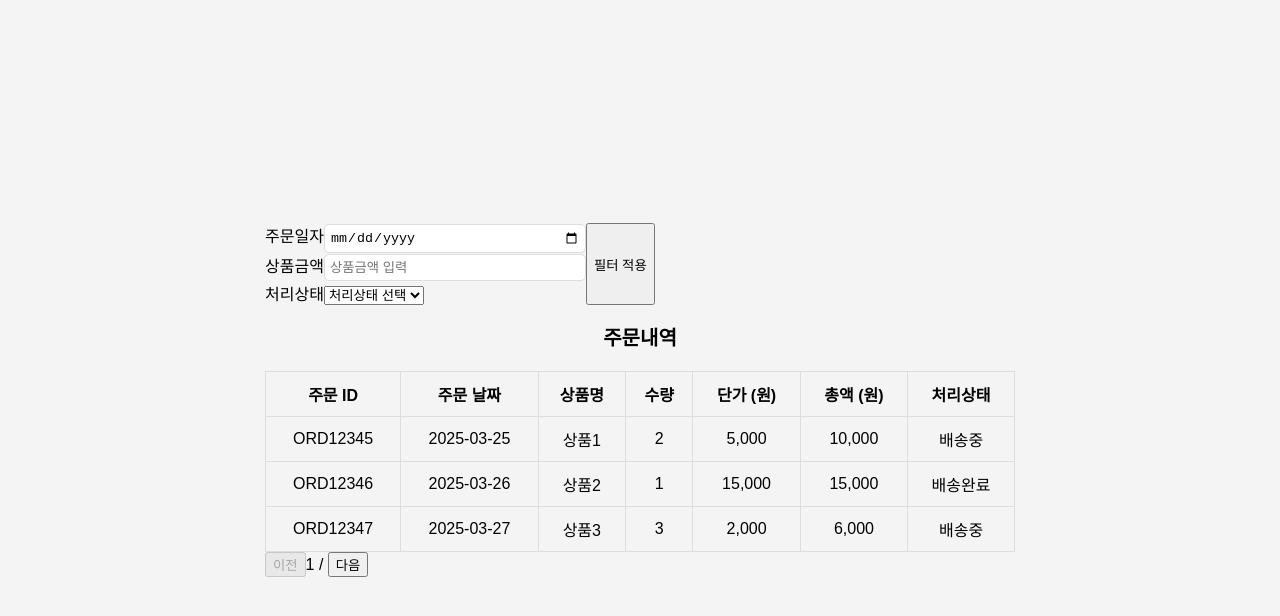
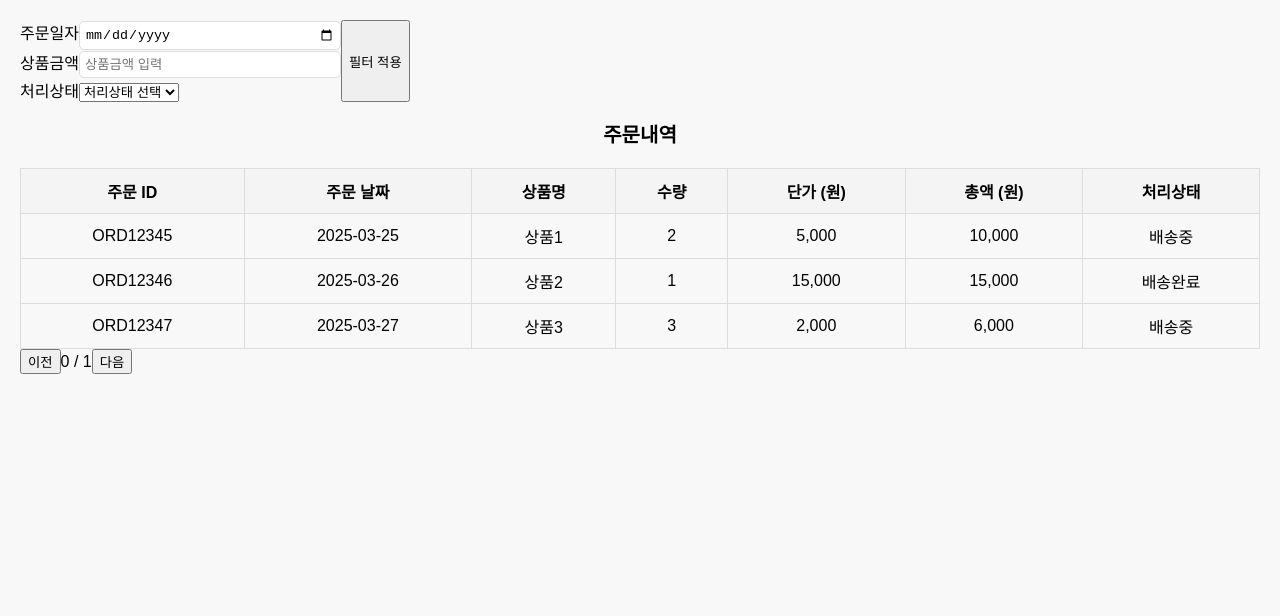
Before and after one commit to hyunjung2e/diaconn-mall-clone-front, a React (Create React App) app: page /myorder in a window 1280 px wide. Shown: the top 616 px of the page. Built offline with nearby package versions, Linux system fonts and the light colour scheme.

Commit message:
수정: :zap: app.css 제거거

```diff
--- a/src/App.tsx
+++ b/src/App.tsx
@@ -1,34 +1,31 @@
-import React from "react";
-import { BrowserRouter as Router, Routes, Route } from "react-router-dom";
-import Login from "./components/Login.tsx";
-import SignUp from "./components/SignUp.tsx";
-import Mypage from "./components/Mypage.tsx";
-import MyOrder from "./components/MyOrder.tsx";
-import OrderDone from "./components/OrderDone.tsx";
-import Main from "./components/Main.tsx";
-import Category from "./components/Category.tsx";
-import Cart from "./components/Cart.tsx";
-import Order from "./components/Order.tsx";
-import ProductDetail from "./components/ProductDetail.tsx";
-import "../src/css/app.css";
+import React from 'react';
+import { BrowserRouter as Router, Routes, Route } from 'react-router-dom';
+import Login from './components/Login.tsx';
+import SignUp from './components/SignUp.tsx';
+import Mypage from './components/Mypage.tsx';
+import MyOrder from './components/MyOrder.tsx';
+import OrderDone from './components/OrderDone.tsx';
+import Main from './components/Main.tsx';
+import Category from './components/Category.tsx';
+import Cart from './components/Cart.tsx';
+import Order from './components/Order.tsx';
+import ProductDetail from './components/ProductDetail.tsx';
 
 const App: React.FC = () => {
   return (
     <Router>
-      <div className="body">
       <Routes>
         <Route path="/" element={<Login />} />
-          <Route path='/main' element={<Main />}/>
-          <Route path='/cart' element={<Cart/>}/>
-          <Route path='/order' element={<Order/>}/>
-          <Route path='/productDetail' element={<ProductDetail/>}/>
-          <Route path='/category' element= {<Category/>}/>
+        <Route path="/main" element={<Main />} />
+        <Route path="/cart" element={<Cart />} />
+        <Route path="/order" element={<Order />} />
+        <Route path="/productDetail" element={<ProductDetail />} />
+        <Route path="/category" element={<Category />} />
         <Route path="/signup" element={<SignUp />} />
         <Route path="/mypage" element={<Mypage />} />
         <Route path="/myorder" element={<MyOrder />} />
         <Route path="/orderdone" element={<OrderDone />} />
       </Routes>
-      </div>
     </Router>
   );
 };
--- a/src/components/Login.tsx
+++ b/src/components/Login.tsx
@@ -1,17 +1,17 @@
 import React, { useEffect, useState } from 'react';
-import '../css/app.css';
+import '../css/login.css';
 
 const Login: React.FC = () => {
   const [id, setId] = useState('');
   const [password, setPassword] = useState('');
 
   const handleLogin = async () => {
-    // await login(list);
     setId('');
     setPassword('');
   };
 
   return (
+    <div className="body">
       <div className="login-signup-box">
         <div className="login-logo">로고 들어가는 부분</div>
         <h3 className="login-welcome">디아콘몰에 오신것을 환영합니다</h3>
@@ -34,6 +34,7 @@ const Login: React.FC = () => {
           </button>
         </div>
       </div>
+    </div>
   );
 };
 
--- a/src/components/MyOrder.tsx
+++ b/src/components/MyOrder.tsx
@@ -1,5 +1,4 @@
 import React, { useState } from 'react';
-import '../css/app.css';
 import FilterWidget from './FilterWidget.tsx';
 import Pagination from './Pagination.tsx';
 
@@ -46,7 +45,8 @@ export default function MyOrder() {
   ]);
 
   const [currentPage, setCurrentPage] = useState(1);
-  // const totalPages = Math.ceil(items.length / itemsPerPage);
+  const itemsPerPage = 5;
+  const totalPages = Math.ceil(orders.length / itemsPerPage);
 
   // YYYY-MM-DD 형식으로 변환하는 함수
   const formatDate = (date: Date) => {
@@ -238,9 +238,9 @@ export default function MyOrder() {
       </table>
       {/* 페이지네이션 */}
       <Pagination
-        currentPage={currentPage}
-        // totalPages={totalPages}
+        totalPages={totalPages}
         onPageChange={setCurrentPage}
+        currentPage={0}
       />
     </div>
   );
--- a/src/components/Mypage.tsx
+++ b/src/components/Mypage.tsx
@@ -1,5 +1,5 @@
 import React, { useState } from 'react';
-import '../css/app.css';
+import '../css/login.css';
 
 export default function Mypage() {
   const [formData, setFormData] = useState({
@@ -37,6 +37,7 @@ export default function Mypage() {
   };
 
   return (
+    <div className="body">
       <div className="login-signup-box">
         <h2
           style={{ fontSize: '20px', fontWeight: 'bold', marginBottom: '30px' }}
@@ -71,7 +72,9 @@ export default function Mypage() {
             )}
           </div>
           <div style={{ display: 'flex', flexDirection: 'column', gap: '4px' }}>
-          <label style={{ fontSize: '14px', fontWeight: '500' }}>이메일</label>
+            <label style={{ fontSize: '14px', fontWeight: '500' }}>
+              이메일
+            </label>
             <input
               type="email"
               name="email"
@@ -132,7 +135,9 @@ export default function Mypage() {
               }}
             />
             {errors.password && (
-            <p style={{ color: 'red', fontSize: '12px' }}>{errors.password}</p>
+              <p style={{ color: 'red', fontSize: '12px' }}>
+                {errors.password}
+              </p>
             )}
           </div>
           <div style={{ display: 'flex', flexDirection: 'column' }}>
@@ -153,7 +158,9 @@ export default function Mypage() {
               }}
             />
             {errors.password && (
-            <p style={{ color: 'red', fontSize: '12px' }}>{errors.password}</p>
+              <p style={{ color: 'red', fontSize: '12px' }}>
+                {errors.password}
+              </p>
             )}
           </div>
           <div style={{ display: 'flex', flexDirection: 'column' }}>
@@ -193,5 +200,6 @@ export default function Mypage() {
           </button>
         </form>
       </div>
+    </div>
   );
 }
--- a/src/components/OrderDone.tsx
+++ b/src/components/OrderDone.tsx
@@ -1,73 +1,73 @@
-import React from "react";
-import { useNavigate } from "react-router-dom";
-import "../css/app.css";
+import React from 'react';
+import { useNavigate } from 'react-router-dom';
 
 const OrderDone: React.FC = () => {
   const navigate = useNavigate();
 
   const handleHome = () => {
-    navigate("/");
+    navigate('/');
   };
 
   const handleOrderList = () => {
-    navigate("/myorder");
+    navigate('/myorder');
   };
 
   const buttonStyle = {
     flex: 1,
-    padding: "12px 20px",
-    fontSize: "16px",
-    fontWeight: "600",
-    cursor: "pointer",
-    border: "none",
-    borderRadius: "8px",
-    transition: "all 0.3s ease",
-    boxShadow: "0 2px 4px rgba(0, 0, 0, 0.1)",
-    ":hover": {
-      transform: "translateY(-2px)",
-      boxShadow: "0 4px 8px rgba(0, 0, 0, 0.2)",
+    padding: '12px 20px',
+    fontSize: '16px',
+    fontWeight: '600',
+    cursor: 'pointer',
+    border: 'none',
+    borderRadius: '8px',
+    transition: 'all 0.3s ease',
+    boxShadow: '0 2px 4px rgba(0, 0, 0, 0.1)',
+    ':hover': {
+      transform: 'translateY(-2px)',
+      boxShadow: '0 4px 8px rgba(0, 0, 0, 0.2)',
     },
   };
 
   return (
+    <div className="body">
       <div
         style={{
-        width: "35%",
-        display: "flex",
-        flexDirection: "column",
-        gap: "15px",
-        border: "1px solid #ddd",
-        borderRadius: "8px",
-        padding: "20px",
-        alignItems: "center",
+          width: '35%',
+          display: 'flex',
+          flexDirection: 'column',
+          gap: '15px',
+          border: '1px solid #ddd',
+          borderRadius: '8px',
+          padding: '20px',
+          alignItems: 'center',
         }}
       >
         <div
           style={{
-          width: "100%",
-          height: "80px",
-          textAlign: "center",
-          fontSize: "20px",
-          fontWeight: "bold",
-          display: "flex",
-          alignItems: "center",
-          justifyContent: "center",
+            width: '100%',
+            height: '80px',
+            textAlign: 'center',
+            fontSize: '20px',
+            fontWeight: 'bold',
+            display: 'flex',
+            alignItems: 'center',
+            justifyContent: 'center',
           }}
         >
           결제가 완료되었습니다
         </div>
         <div
           style={{
-          display: "flex",
-          gap: "15px",
-          width: "80%",
+            display: 'flex',
+            gap: '15px',
+            width: '80%',
           }}
         >
           <button
             style={{
               ...buttonStyle,
-            backgroundColor: "#f0f0f0",
-            color: "#333",
+              backgroundColor: '#f0f0f0',
+              color: '#333',
             }}
             onClick={handleHome}
           >
@@ -76,8 +76,8 @@ const OrderDone: React.FC = () => {
           <button
             style={{
               ...buttonStyle,
-            backgroundColor: "#1fc4bf",
-            color: "white",
+              backgroundColor: '#1fc4bf',
+              color: 'white',
             }}
             onClick={handleOrderList}
           >
@@ -85,6 +85,7 @@ const OrderDone: React.FC = () => {
           </button>
         </div>
       </div>
+    </div>
   );
 };
 
--- a/src/components/SignUp.tsx
+++ b/src/components/SignUp.tsx
@@ -1,5 +1,5 @@
 import React, { useState } from 'react';
-import '../css/app.css';
+import '../css/login.css';
 
 export default function SignUp() {
   const [formData, setFormData] = useState({
@@ -37,6 +37,7 @@ export default function SignUp() {
   };
 
   return (
+    <div className="body">
       <div className="login-signup-box">
         <h2
           style={{ fontSize: '20px', fontWeight: 'bold', marginBottom: '30px' }}
@@ -71,7 +72,9 @@ export default function SignUp() {
             )}
           </div>
           <div style={{ display: 'flex', flexDirection: 'column', gap: '4px' }}>
-          <label style={{ fontSize: '14px', fontWeight: '500' }}>이메일</label>
+            <label style={{ fontSize: '14px', fontWeight: '500' }}>
+              이메일
+            </label>
             <div style={{ display: 'flex', gap: '10px', alignItems: 'center' }}>
               <input
                 type="email"
@@ -151,7 +154,9 @@ export default function SignUp() {
               }}
             />
             {errors.password && (
-            <p style={{ color: 'red', fontSize: '12px' }}>{errors.password}</p>
+              <p style={{ color: 'red', fontSize: '12px' }}>
+                {errors.password}
+              </p>
             )}
           </div>
           <div style={{ display: 'flex', flexDirection: 'column' }}>
@@ -172,7 +177,9 @@ export default function SignUp() {
               }}
             />
             {errors.password && (
-            <p style={{ color: 'red', fontSize: '12px' }}>{errors.password}</p>
+              <p style={{ color: 'red', fontSize: '12px' }}>
+                {errors.password}
+              </p>
             )}
           </div>
           <div style={{ display: 'flex', flexDirection: 'column' }}>
@@ -212,5 +219,6 @@ export default function SignUp() {
           </button>
         </form>
       </div>
+    </div>
   );
 }
```
Also changed, not shown: src/css/login.css (renamed from src/css/app.css). Lines whose indentation alone changed are shown as unchanged.
